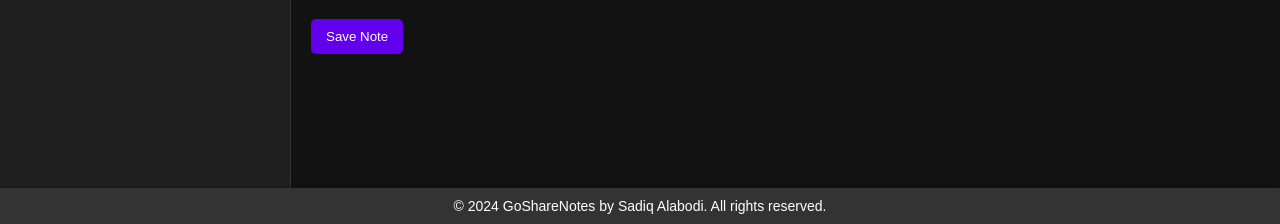
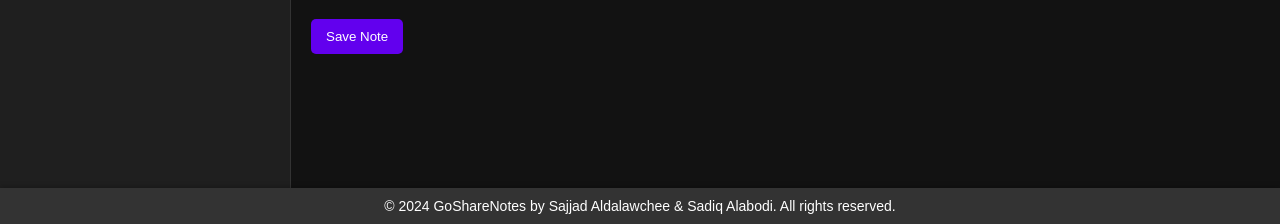
Before and after one commit to Sadiq-Muhammad/GoShareNotes, a Django app: page / in a window 1280 px wide. Shown: the part 576-800 px from the top of the page. Run offline with Django 5.2, Linux system fonts and the light colour scheme; data comes from the database, SQL or seed files in the repository.

Commit message:
add Sajjad name.

```diff
--- a/gosharenotes/core/templates/core/base.html
+++ b/gosharenotes/core/templates/core/base.html
@@ -114,7 +114,7 @@
     <!-- Footer -->
     <footer>
         <div class="ribbon">
-            &copy; 2024 GoShareNotes by Sadiq Alabodi. All rights reserved.
+            &copy; 2024 GoShareNotes by Sajjad Aldalawchee & Sadiq Alabodi. All rights reserved.
         </div>
     </footer>
 </body>
```
